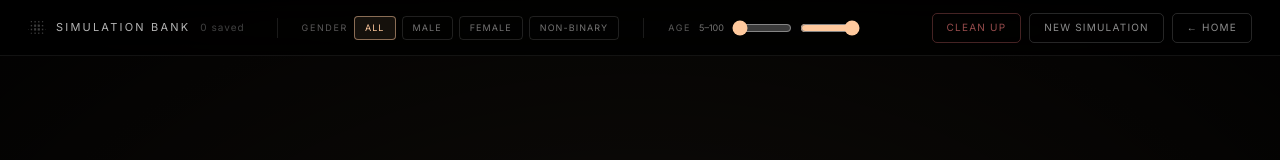
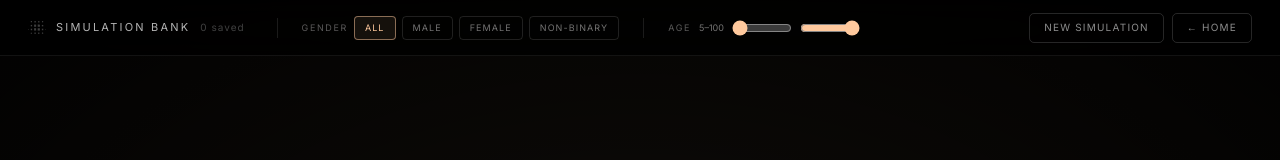
Before and after one commit to maylepek-netizen/aura-simulator, a Next.js app in the folder apps/web/: page /bank in a window 1280 px wide. Shown: the top 160 px of the page. Built offline with nearby package versions, Linux system fonts and the light colour scheme.

Commit message:
design: remove Clean Up button from bank

```diff
--- a/apps/web/app/bank/page.tsx
+++ b/apps/web/app/bank/page.tsx
@@ -242,9 +242,6 @@ export default function BankPage() {
         </div>
 
         <div style={{ marginLeft: "auto", display: "flex", gap: 8 }}>
-          <button type="button" className="filter-btn" onClick={() => void cleanUpBroken()} disabled={cleaning} style={{ height: 30, padding: "0 14px", borderRadius: 5, border: "1px solid rgba(229,115,115,0.3)", background: "transparent", fontSize: 10, letterSpacing: "0.12em", textTransform: "uppercase", color: cleaning ? "rgba(229,115,115,0.35)" : "rgba(229,115,115,0.65)", cursor: cleaning ? "default" : "pointer", transition: "color 0.2s, border-color 0.2s" }}>
-            {cleaning ? "Checking…" : "Clean Up"}
-          </button>
           <button type="button" className="filter-btn" onClick={() => navigate("/chat")} style={{ height: 30, padding: "0 14px", borderRadius: 5, border: "1px solid rgba(255,255,255,0.15)", background: "transparent", fontSize: 10, letterSpacing: "0.12em", textTransform: "uppercase", color: "rgba(255,255,255,0.55)", cursor: "pointer" }}>
             New Simulation
           </button>
```
